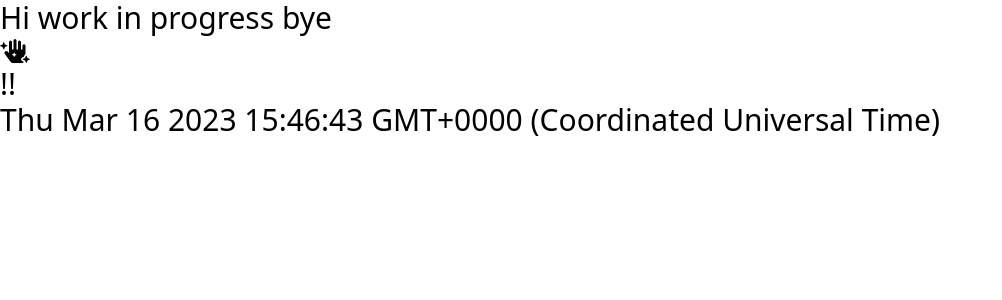
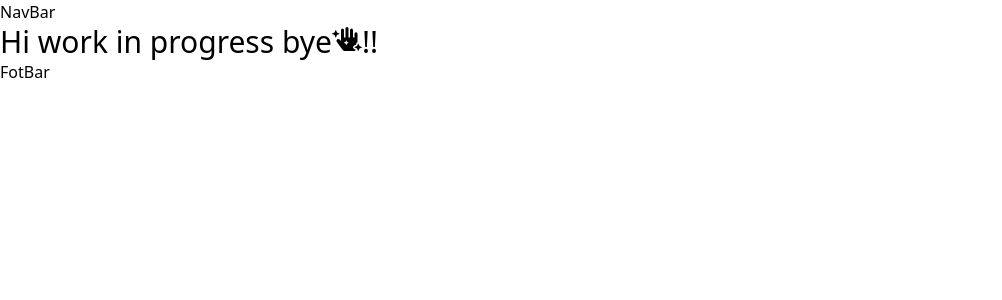
Before and after one commit to Ashborn013/simple-app-demo, a Next.js app: page / in a window 1280 px wide. Shown: the top 300 px of the page, without its empty margins (0-1002 px from the left). Built offline with nearby package versions, Linux system fonts and the light colour scheme.

Commit message:
added foter and NavBar template

```diff
--- /dev/null
+++ b/components/FotBar.jsx
@@ -0,0 +1,7 @@
+import React from 'react'
+
+export default function FotBar() {
+  return (
+    <div>FotBar</div>
+  )
+}
--- /dev/null
+++ b/components/NavBar.jsx
@@ -0,0 +1,7 @@
+import React from 'react'
+
+export default function NavBar() {
+  return (
+    <div>NavBar</div>
+  )
+}
--- a/src/pages/index.js
+++ b/src/pages/index.js
@@ -1,10 +1,17 @@
 import {FaHandSparkles} from 'react-icons/fa'
+import NavBar from 'components/NavBar';
+import FotBar from 'components/FotBar';
 
 let a = 40;
 export default function Home() {
   return (
     <>
-      <h1 className=' text-3xl'> Hi work in progress  bye <FaHandSparkles/> !!<br></br>{Date()}</h1>
+      <NavBar/>
+
+      <div className=' text-3xl flex  flex-row'> Hi work in progress  bye < FaHandSparkles/>!! </div>
+
+      <FotBar/>
+
      </>
   )
 }
```
